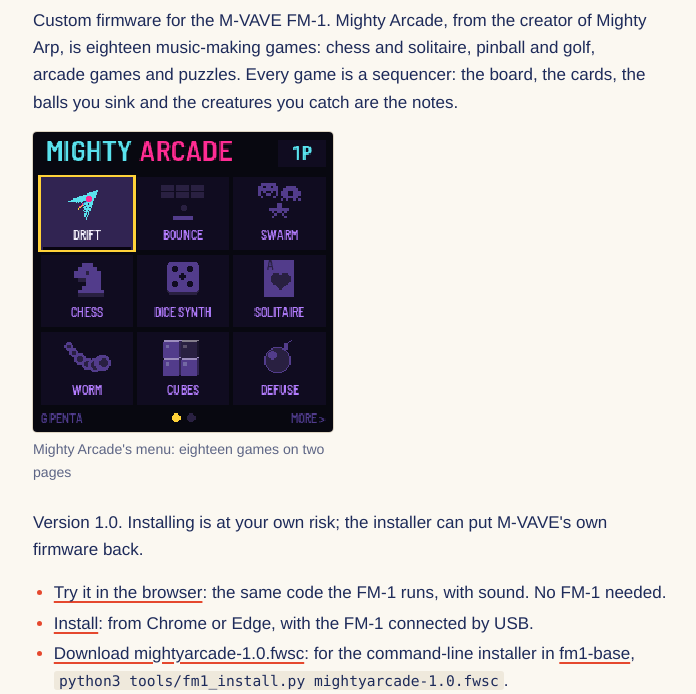
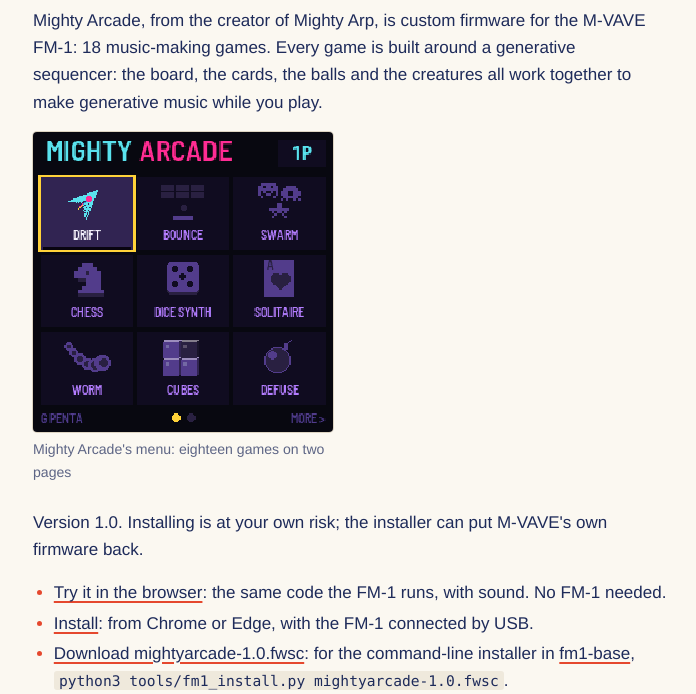
Before and after one commit to NickCulbertson/FM1-Mighty-Arcade, a plain HTML site: page index.html in a window 1280 px wide. Shown: the part 106-800 px from the top of the page, without its empty margins (239-935 px from the left). Drawn offline with Linux system fonts and the light colour scheme.

Commit message:
Front page: the new intro (18 music-making games, built around a generative sequencer)

```diff
--- a/index.html
+++ b/index.html
@@ -86,7 +86,7 @@ nav.contents li { break-inside: avoid; }
 <main id="content" tabindex="-1">
 <a class="home" href="../">MightyArcade</a>
 <h1>Mighty Arcade</h1>
-<p>Custom firmware for the M-VAVE FM-1. Mighty Arcade, from the creator of Mighty Arp, is eighteen music-making games: chess and solitaire, pinball and golf, arcade games and puzzles. Every game is a sequencer: the board, the cards, the balls you sink and the creatures you catch are the notes.</p>
+<p>Mighty Arcade, from the creator of Mighty Arp, is custom firmware for the M-VAVE FM-1: 18 music-making games. Every game is built around a generative sequencer: the board, the cards, the balls and the creatures all work together to make generative music while you play.</p>
 <div class="figs"><figure class="shot"><img src="img/menu.png" alt="Mighty Arcade&#x27;s menu: eighteen games on two pages" loading="lazy"><figcaption>Mighty Arcade's menu: eighteen games on two pages</figcaption></figure></div>
 <p>Version 1.0. Installing is at your own risk; the installer can put M-VAVE's own firmware back.</p>
 <ul><li><a href="emu/">Try it in the browser</a>: the same code the FM-1 runs, with sound. No FM-1 needed.</li><li><a href="install/">Install</a>: from Chrome or Edge, with the FM-1 connected by USB.</li><li><a href="firmware/mightyarcade-1.0.fwsc">Download mightyarcade-1.0.fwsc</a>: for the command-line installer in <a href="https://github.com/charlesvestal/fm1-base">fm1-base</a>, <code>python3 tools/fm1_install.py mightyarcade-1.0.fwsc</code>.</li><li><a href="https://github.com/NickCulbertson/FM1-Mighty-Arcade">Source</a>: MPL-2.0. Built on <a href="https://github.com/charlesvestal/fm1-base">fm1-base</a> by Charles Vestal and felucca-bsp, from Felucca by Leo Kuroshita, Hügelton Instruments.</li></ul>
```
